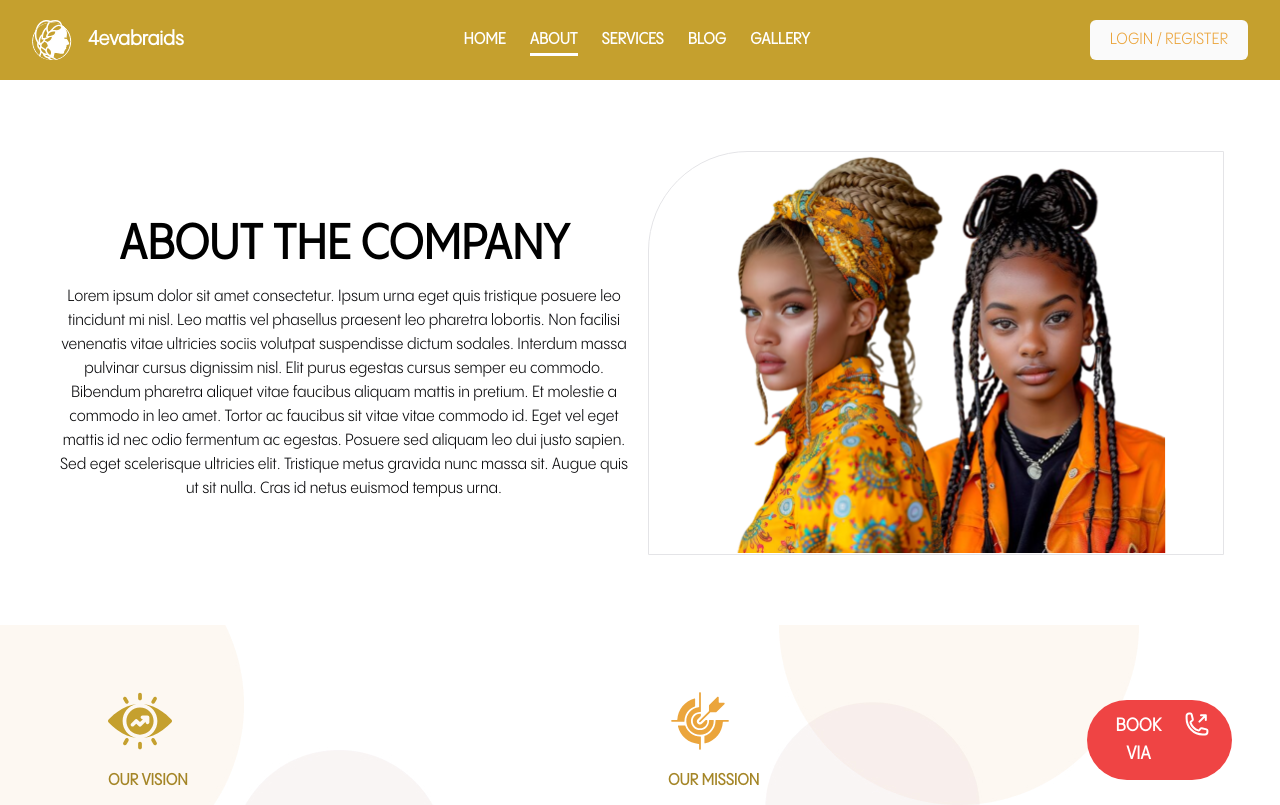
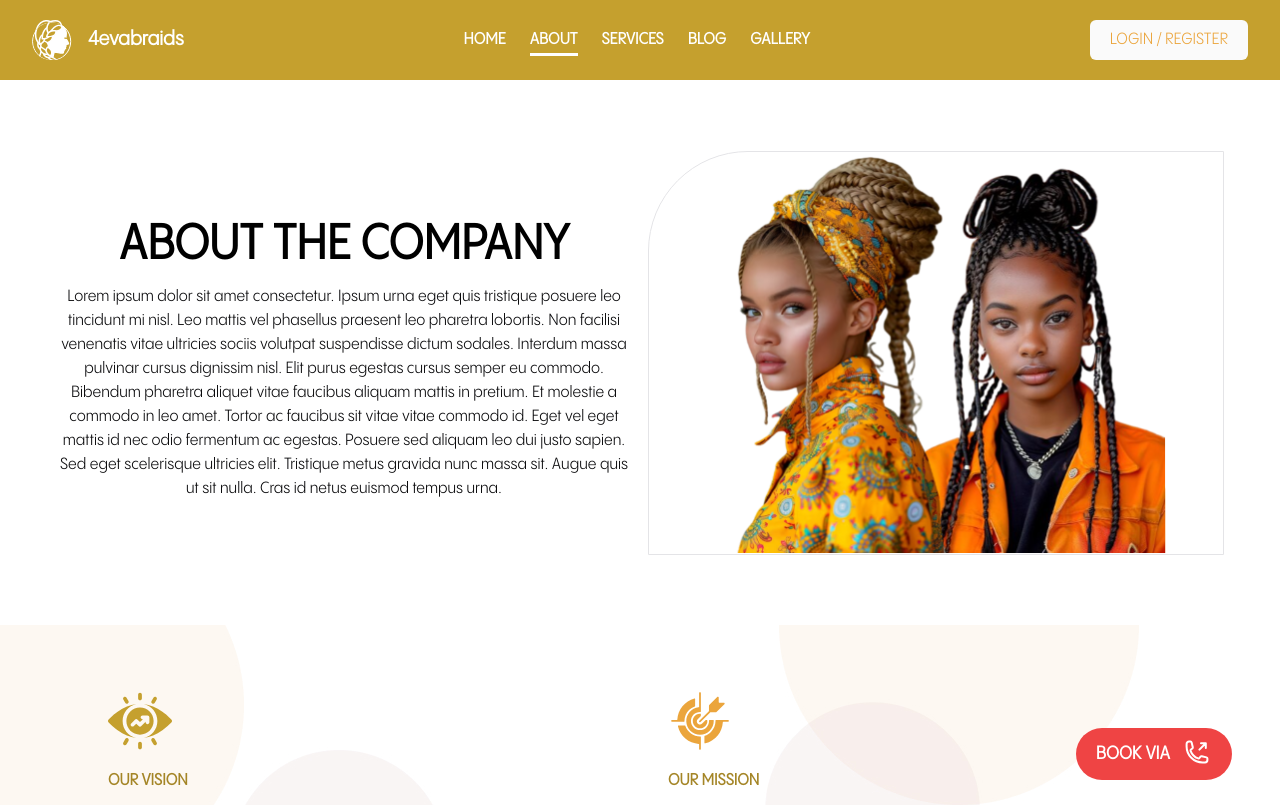
Before and after one commit to Enielect/4Eva-Braids, a Next.js app: page /about in a window 1280 px wide. Built offline with nearby package versions, Linux system fonts and the light colour scheme.

Commit message:
fix: book now buttin width issue

```diff
--- a/components/Molecules/BookingsButton.tsx
+++ b/components/Molecules/BookingsButton.tsx
@@ -12,7 +12,7 @@ const BookingsButton = () => {
       <div
         className={`transition-all duration-300 delay-[6000ms] ${
           show ? 'flex font-bold flex-col' : 'hidden'
-        } gap-5 fixed bottom-[6rem] right-12`}
+        } gap-5 fixed bottom-[6rem] max-sm:right-5 sm:right-10 md:right-12`}
       >
         <Button
           href='https://wa.me/2347062453170'
@@ -63,9 +63,9 @@ function Book(props: ButtonProp) {
   return (
     <button
       onClick={props.onClick}
-      className={`transition-all duration-300 w-[145px] ${
+      className={`transition-all duration-300 min-w-[145px] ${
         props.show ? 'bg-white' : 'bg-[#EF4444]'
-      } flex items-center text-lg px-5 py-3 font-bold rounded-full fixed bottom-5 right-12 text-white`}
+      } flex items-center text-lg px-5 py-3 font-bold rounded-full fixed bottom-5 right-5 sm:right-10  md:right-12 text-white`}
     >
       {!props.show ? (
         <span className='flex w-full'>
```
